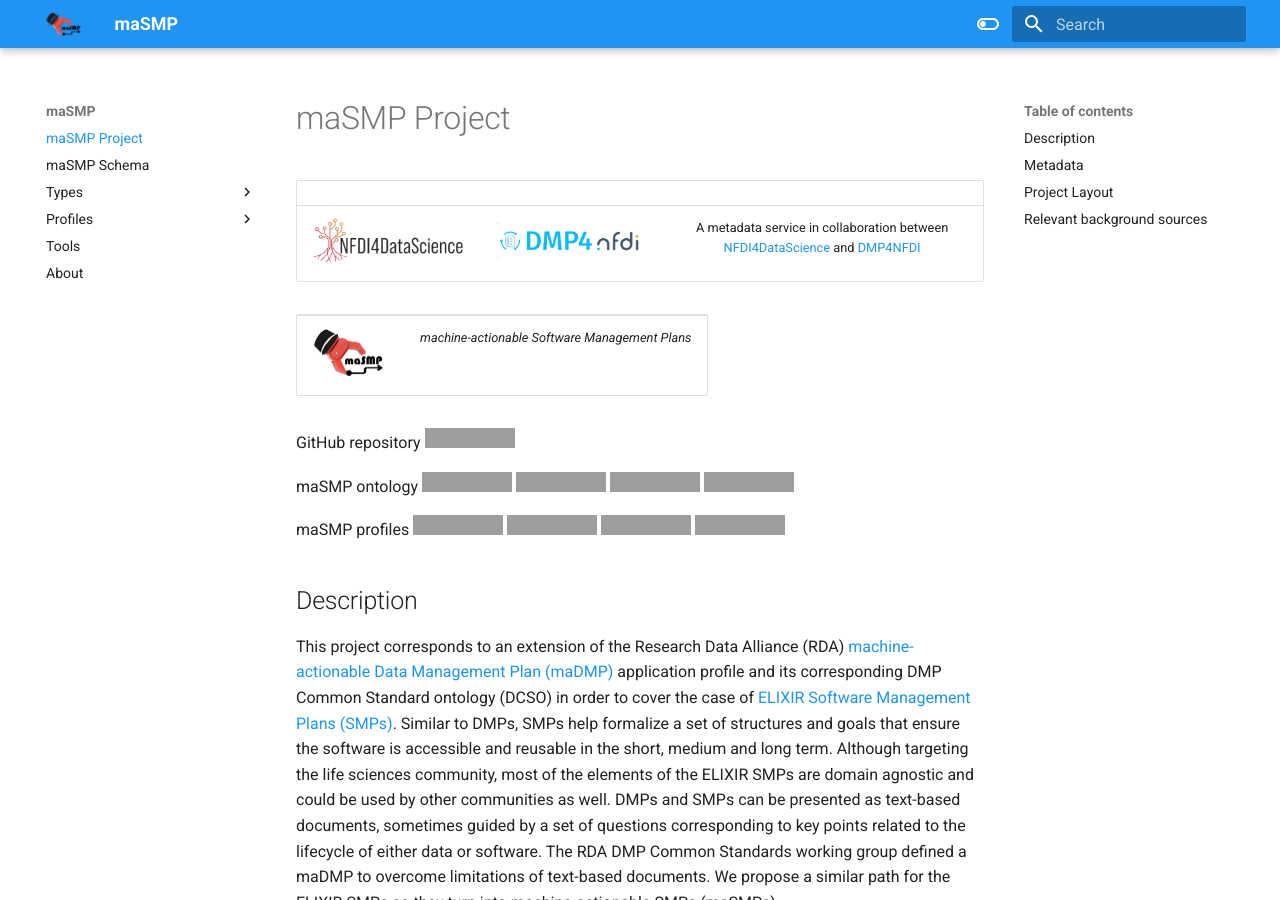
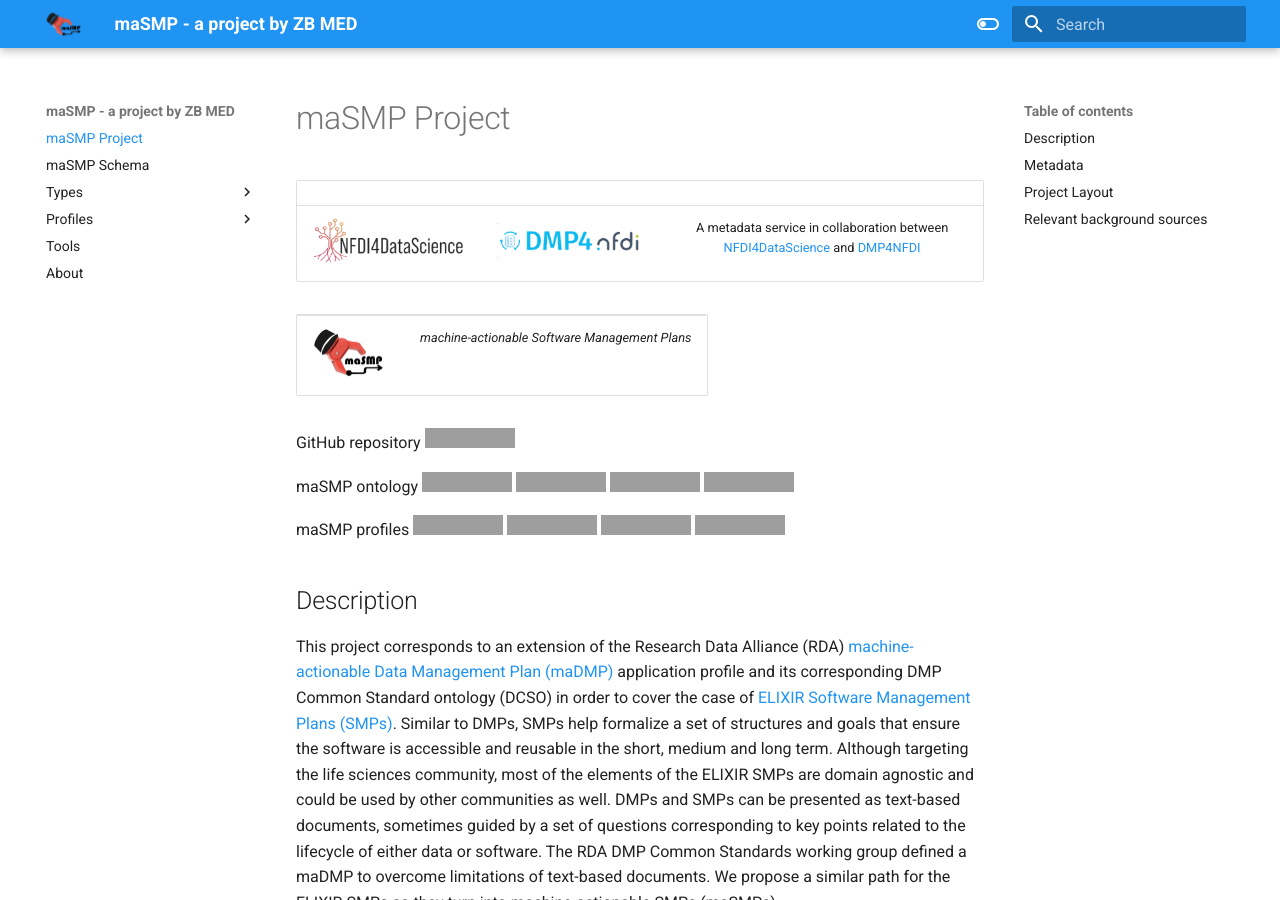
Before and after one commit to zbmed-semtec/maSMPs, an MkDocs documentation site: the page built from docs/index.md, in a window 1280 px wide and 900 px high. Built offline with MkDocs 1.6.1 and Material for MkDocs 9.7.7, drawn with Linux system fonts in a browser that asks for light colours; grey boxes are pictures that could not be loaded.

Commit message:
Update mkdocs.yml

```diff
--- a/mkdocs.yml
+++ b/mkdocs.yml
@@ -1,4 +1,4 @@
-site_name: maSMP
+site_name: maSMP - a project by ZB MED
 site_url: https://zbmed-semtec.github.io/maSMP/
 nav:
     - 'index.md'
```
